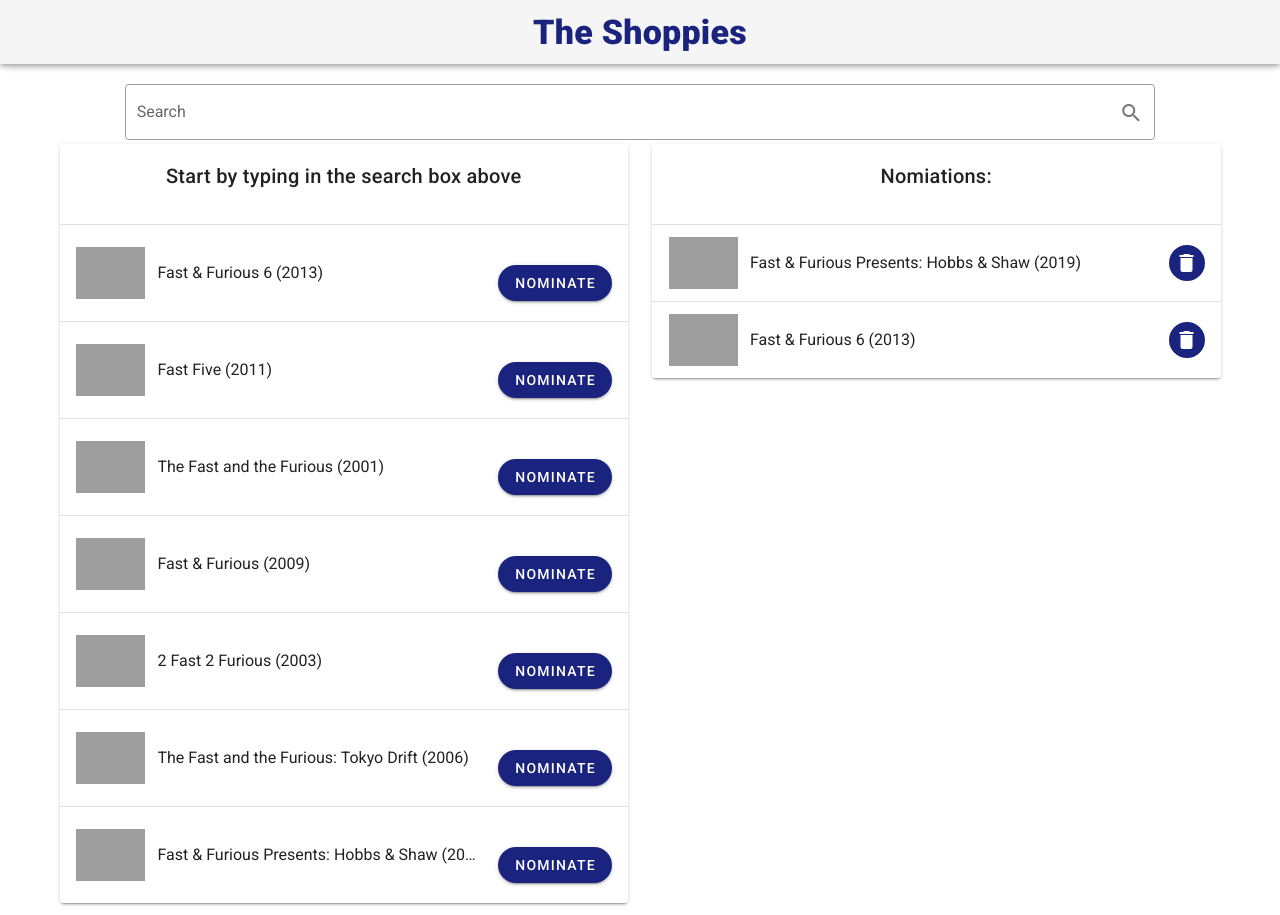
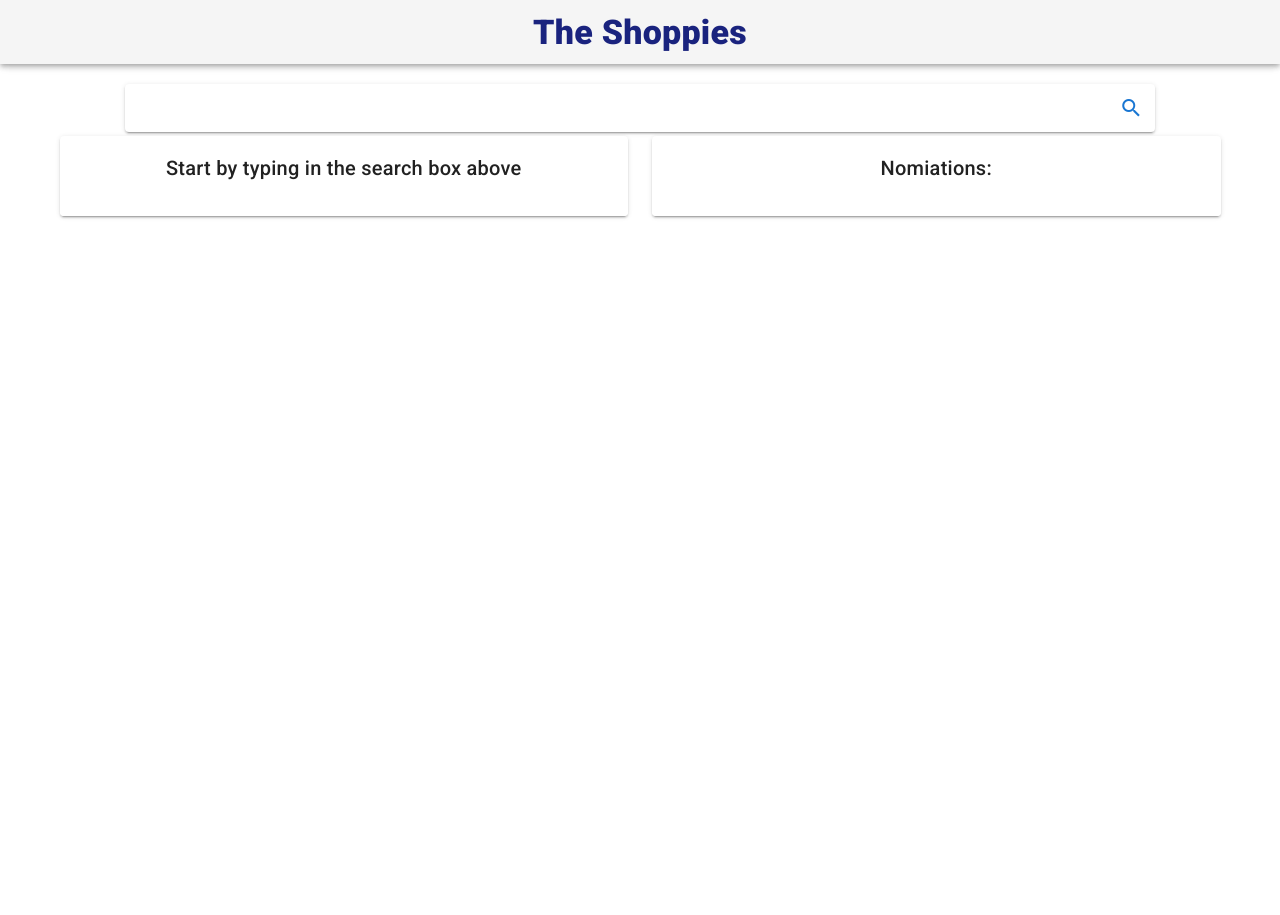
Before and after one commit to neenus/shoppies, a Vue app: page / in a window 1280 px wide. After the commit the page ends 800 px from the top, so only its background shows below. Built offline with nearby package versions, Linux system fonts and the light colour scheme; grey boxes are pictures that could not be loaded.

Commit message:
added search functionality to get results from OMDb API

```diff
--- a/src/components/Search.vue
+++ b/src/components/Search.vue
@@ -4,14 +4,15 @@
       <v-col cols="12" md="10" offset-md="1">
         <v-card flat prominent class="mt-5">
           <v-text-field
-            outlined
-            shaped=""
+            autofocus
+            solo
             clearable=""
-            height="50px"
+            height="40px"
             class="mx-4"
             hide-details
-            label="Search"
+            label="Search for a movie title ..."
             append-icon="search"
+            :loading="loading"
             @input="search"
           ></v-text-field>
         </v-card>
@@ -22,11 +23,32 @@
 
 <script>
 import { mapState } from "vuex";
+import axios from "axios";
 export default {
+  data() {
+    return {
+      loading: false
+    };
+  },
   computed: mapState(["searchResults", "nominationsList", "searchTerm"]),
   methods: {
-    search(payload) {
-      this.$store.dispatch("search", payload);
+    async search(input) {
+      this.$store.dispatch("search", input);
+      if (input != null && input.length > 0) {
+        this.loading = true;
+        const url = `${process.env.VUE_APP_OMDB_API_URL}?apikey=${process.env.VUE_APP_OMDB_API_KEY}&s=${input}`;
+        const results = await axios
+          .get(url)
+          .then(res => {
+            return res.data;
+          })
+          .catch(err => console.log(err));
+
+        if (results.Response !== "False") {
+          this.$store.dispatch("set_search_results", results.Search);
+          this.loading = false;
+        }
+      } else this.loading = false;
     }
   }
 };
--- a/src/store/index.js
+++ b/src/store/index.js
@@ -7,85 +7,71 @@ export default new Vuex.Store({
   state: {
     searchTerm: null,
     searchResults: [
-      {
-        Title: "Fast & Furious 6",
-        Year: "2013",
-        imdbID: "tt1905041",
-        Type: "movie",
-        Poster:
-          "https://m.media-amazon.com/images/M/MV5BMTM3NTg2NDQzOF5BMl5BanBnXkFtZTcwNjc2NzQzOQ@@._V1_SX300.jpg"
-      },
-      {
-        Title: "Fast Five",
-        Year: "2011",
-        imdbID: "tt1596343",
-        Type: "movie",
-        Poster:
-          "https://m.media-amazon.com/images/M/MV5BMTUxNTk5MTE0OF5BMl5BanBnXkFtZTcwMjA2NzY3NA@@._V1_SX300.jpg"
-      },
-      {
-        Title: "The Fast and the Furious",
-        Year: "2001",
-        imdbID: "tt0232500",
-        Type: "movie",
-        Poster:
-          "https://m.media-amazon.com/images/M/MV5BNzlkNzVjMDMtOTdhZC00MGE1LTkxODctMzFmMjkwZmMxZjFhXkEyXkFqcGdeQXVyNjU0OTQ0OTY@._V1_SX300.jpg"
-      },
-      {
-        Title: "Fast & Furious",
-        Year: "2009",
-        imdbID: "tt1013752",
-        Type: "movie",
-        Poster:
-          "https://m.media-amazon.com/images/M/MV5BYjQ1ZTMxNzgtZDcxOC00NWY5LTk3ZjAtYzRhMDhlNDZlOWEzXkEyXkFqcGdeQXVyNzkwMjQ5NzM@._V1_SX300.jpg"
-      },
-      {
-        Title: "2 Fast 2 Furious",
-        Year: "2003",
-        imdbID: "tt0322259",
-        Type: "movie",
-        Poster:
-          "https://m.media-amazon.com/images/M/MV5BMzExYjcyYWMtY2JkOC00NDUwLTg2OTgtMDI3MGY2OWQzMDE2XkEyXkFqcGdeQXVyMTQxNzMzNDI@._V1_SX300.jpg"
-      },
-      {
-        Title: "The Fast and the Furious: Tokyo Drift",
-        Year: "2006",
-        imdbID: "tt0463985",
-        Type: "movie",
-        Poster:
-          "https://m.media-amazon.com/images/M/MV5BMTQ2NTMxODEyNV5BMl5BanBnXkFtZTcwMDgxMjA0MQ@@._V1_SX300.jpg"
-      },
-      {
-        Title: "Fast & Furious Presents: Hobbs & Shaw",
-        Year: "2019",
-        imdbID: "tt6806448",
-        Type: "movie",
-        Poster:
-          "https://m.media-amazon.com/images/M/MV5BOTIzYmUyMmEtMWQzNC00YzExLTk3MzYtZTUzYjMyMmRiYzIwXkEyXkFqcGdeQXVyMDM2NDM2MQ@@._V1_SX300.jpg"
-      }
+      // {
+      //   Title: "Fast & Furious 6",
+      //   Year: "2013",
+      //   imdbID: "tt1905041",
+      //   Type: "movie",
+      //   Poster:
+      //     "https://m.media-amazon.com/images/M/MV5BMTM3NTg2NDQzOF5BMl5BanBnXkFtZTcwNjc2NzQzOQ@@._V1_SX300.jpg"
+      // },
+      // {
+      //   Title: "Fast Five",
+      //   Year: "2011",
+      //   imdbID: "tt1596343",
+      //   Type: "movie",
+      //   Poster:
+      //     "https://m.media-amazon.com/images/M/MV5BMTUxNTk5MTE0OF5BMl5BanBnXkFtZTcwMjA2NzY3NA@@._V1_SX300.jpg"
+      // },
+      // {
+      //   Title: "The Fast and the Furious",
+      //   Year: "2001",
+      //   imdbID: "tt0232500",
+      //   Type: "movie",
+      //   Poster:
+      //     "https://m.media-amazon.com/images/M/MV5BNzlkNzVjMDMtOTdhZC00MGE1LTkxODctMzFmMjkwZmMxZjFhXkEyXkFqcGdeQXVyNjU0OTQ0OTY@._V1_SX300.jpg"
+      // },
+      // {
+      //   Title: "Fast & Furious",
+      //   Year: "2009",
+      //   imdbID: "tt1013752",
+      //   Type: "movie",
+      //   Poster:
+      //     "https://m.media-amazon.com/images/M/MV5BYjQ1ZTMxNzgtZDcxOC00NWY5LTk3ZjAtYzRhMDhlNDZlOWEzXkEyXkFqcGdeQXVyNzkwMjQ5NzM@._V1_SX300.jpg"
+      // },
+      // {
+      //   Title: "2 Fast 2 Furious",
+      //   Year: "2003",
+      //   imdbID: "tt0322259",
+      //   Type: "movie",
+      //   Poster:
+      //     "https://m.media-amazon.com/images/M/MV5BMzExYjcyYWMtY2JkOC00NDUwLTg2OTgtMDI3MGY2OWQzMDE2XkEyXkFqcGdeQXVyMTQxNzMzNDI@._V1_SX300.jpg"
+      // },
+      // {
+      //   Title: "The Fast and the Furious: Tokyo Drift",
+      //   Year: "2006",
+      //   imdbID: "tt0463985",
+      //   Type: "movie",
+      //   Poster:
+      //     "https://m.media-amazon.com/images/M/MV5BMTQ2NTMxODEyNV5BMl5BanBnXkFtZTcwMDgxMjA0MQ@@._V1_SX300.jpg"
+      // },
+      // {
+      //   Title: "Fast & Furious Presents: Hobbs & Shaw",
+      //   Year: "2019",
+      //   imdbID: "tt6806448",
+      //   Type: "movie",
+      //   Poster:
+      //     "https://m.media-amazon.com/images/M/MV5BOTIzYmUyMmEtMWQzNC00YzExLTk3MzYtZTUzYjMyMmRiYzIwXkEyXkFqcGdeQXVyMDM2NDM2MQ@@._V1_SX300.jpg"
+      // }
     ],
-    nominationsList: [
-      {
-        Title: "Fast & Furious Presents: Hobbs & Shaw",
-        Year: "2019",
-        imdbID: "tt6806448",
-        Type: "movie",
-        Poster:
-          "https://m.media-amazon.com/images/M/MV5BOTIzYmUyMmEtMWQzNC00YzExLTk3MzYtZTUzYjMyMmRiYzIwXkEyXkFqcGdeQXVyMDM2NDM2MQ@@._V1_SX300.jpg"
-      },
-      {
-        Title: "Fast & Furious 6",
-        Year: "2013",
-        imdbID: "tt1905041",
-        Type: "movie",
-        Poster:
-          "https://m.media-amazon.com/images/M/MV5BMTM3NTg2NDQzOF5BMl5BanBnXkFtZTcwNjc2NzQzOQ@@._V1_SX300.jpg"
-      }
-    ]
+    nominationsList: []
   },
   mutations: {
     SEARCH(state, payload) {
       state.searchTerm = payload;
+    },
+    SET_SERACH_RESULTS(state, results) {
+      state.searchResults = results;
     },
     ADD_NOMINEE: (state, movie) => {
       state.nominationsList.unshift(movie);
@@ -97,6 +83,9 @@ export default new Vuex.Store({
   actions: {
     search(context, payload) {
       context.commit("SEARCH", payload);
+    },
+    set_search_results(context, results) {
+      context.commit("SET_SERACH_RESULTS", results);
     },
     add_nominee(context, payload) {
       // filter the array of nomination list to see if the movie already exists in it
--- a/src/views/Home.vue
+++ b/src/views/Home.vue
@@ -17,7 +17,7 @@
             <v-list>
               <template v-for="(result, index) in searchResults">
                 <v-divider class="my-2" :key="index"></v-divider>
-                <v-list-item :key="result.Title">
+                <v-list-item :key="result.imdbID">
                   <v-img
                     max-width="70"
                     class="mr-3"
@@ -61,7 +61,7 @@
             <v-list>
               <template v-for="(item, index) in nominationsList">
                 <v-divider class="my-2" :key="index"></v-divider>
-                <v-list-item :key="item.Title">
+                <v-list-item :key="item.imdbID">
                   <v-img
                     max-width="70"
                     class="mr-3"
```
